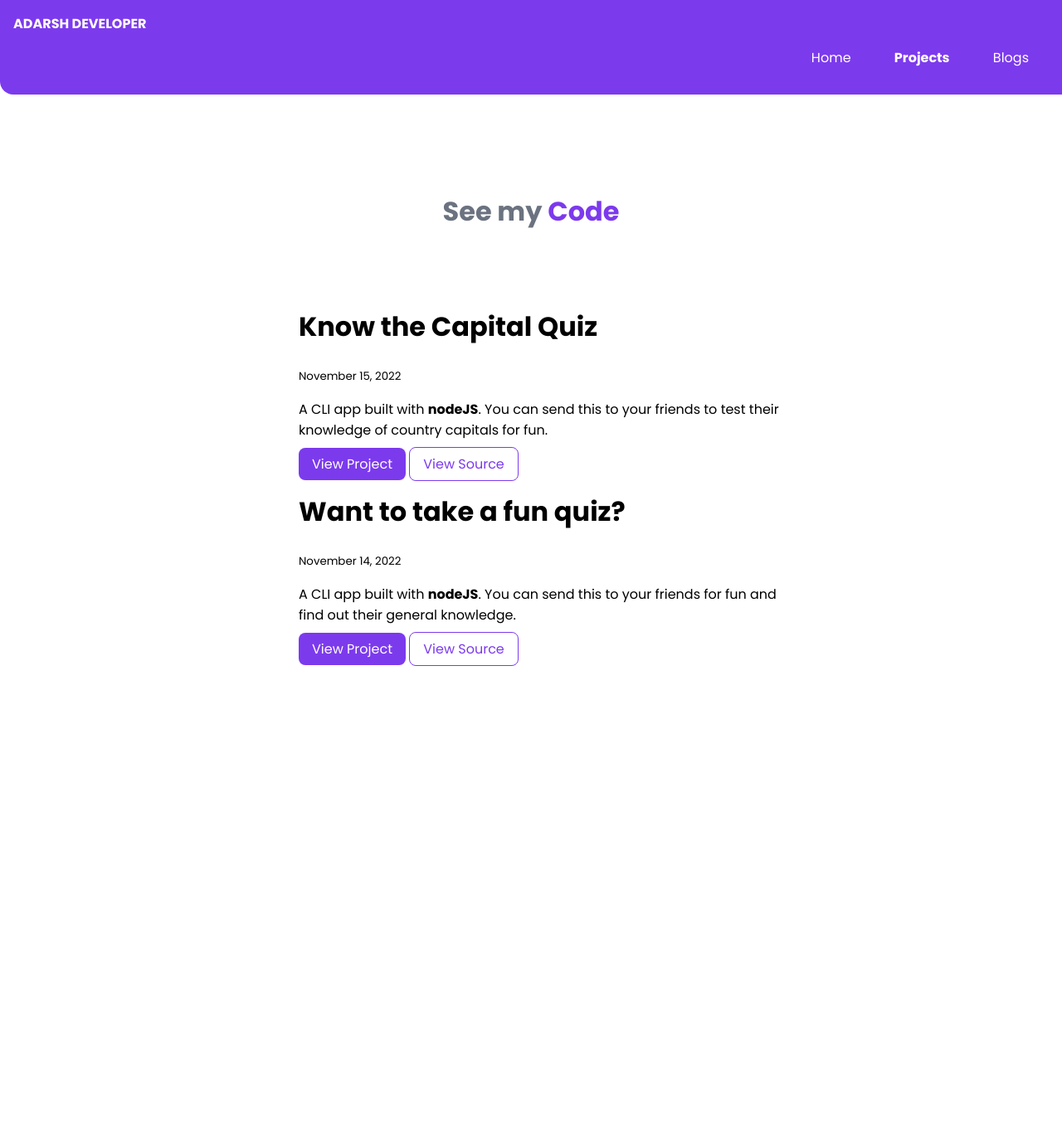
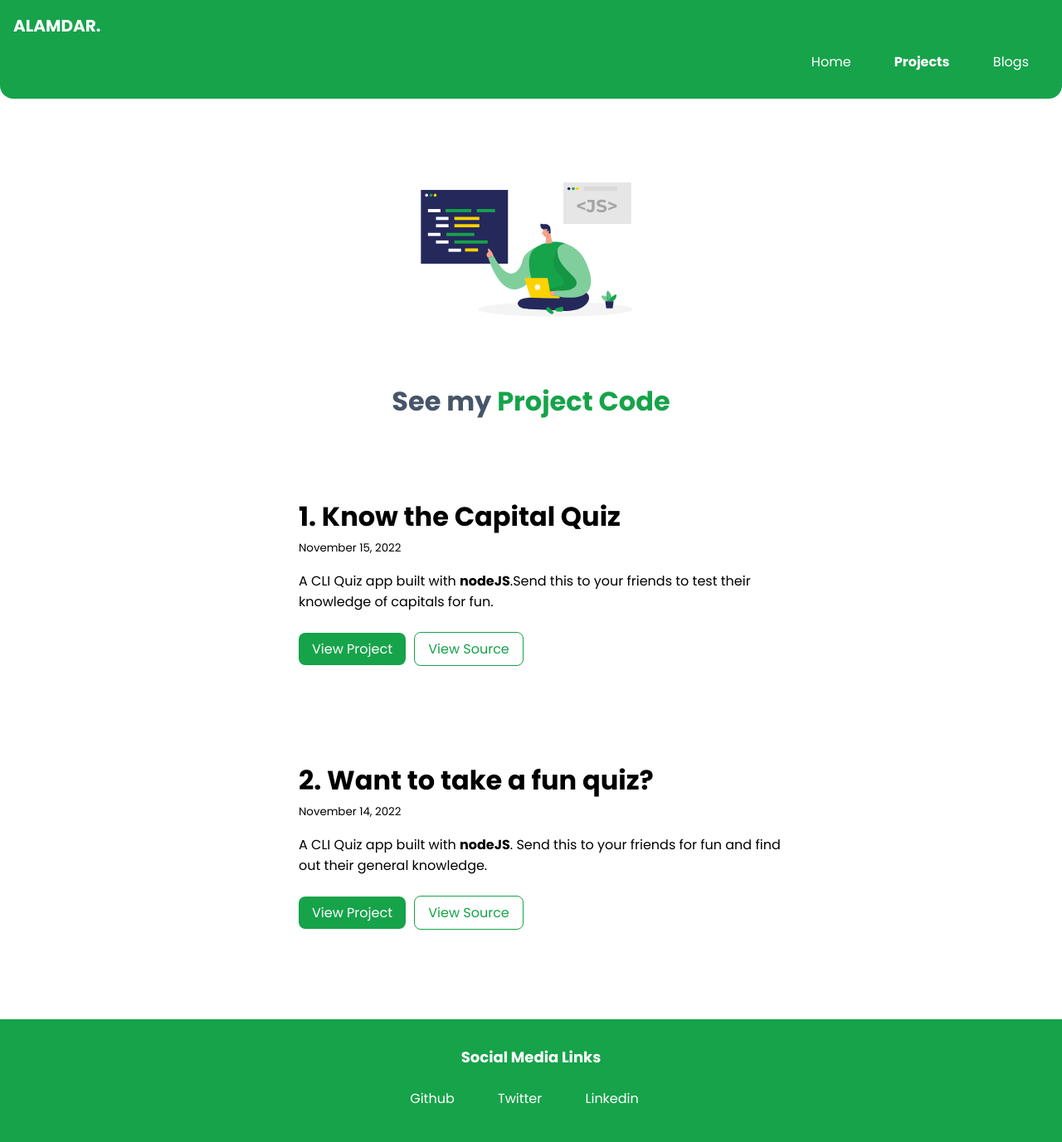
Before and after one commit to alamdar786/Neog-Camp-Mark-Four-and-Five, a plain HTML site: page Projects.html in a window 1280 px wide. Shown: the whole page at 83% size. Before the commit the page ends 811 px from the top, so only its background shows below. Drawn offline with Linux system fonts and the light colour scheme.

Commit message:
new: added projects and blogs section

```diff
--- a/Projects.html
+++ b/Projects.html
@@ -11,7 +11,7 @@
 
     <nav class="navigation container">
 
-        <div class="nav-brand">ADARSH DEVELOPER</div>
+        <div class="nav-brand">ALAMDAR.</div>
 
         <ul class="list-non-bullet nav-pills">
 
@@ -31,35 +31,58 @@
 
     <header class="hero">
 
-        <h1 class="hero-heading">See my <span class="heading-inverted"> Code</span></h1>
+        <img class="hero-img" src="Images/CodeImg.svg" />
+
+        <h1 class="hero-heading">See my <span class="heading-inverted"> Project Code</span></h1>
 
     </header>
 
     <ul class="list-non-bullet">
 
         <li>
-            <div class="container container-center margin-md">
-            <h1>Know the Capital Quiz</h1>
+            <div class="project container-center">
+            <h1>1. Know the Capital Quiz</h1>
             <small>November 15, 2022</small>
-            <p>A CLI app built with <strong>nodeJS</strong>. You can send this to your friends to test their knowledge of country capitals for fun.</p>
+            <p>A CLI Quiz app built with <strong>nodeJS</strong>.Send this to your friends to test their knowledge of capitals for fun.</p>
 
             <a class="link link-primary" href="https://replit.com/@AlamdarAli1/Mark-Two-Assignment-Chalk-1">View Project</a>
             <a class="link link-secondary" href="https://github.com/alamdar786/Neog-Camp-Mark-Two-Capital-Quiz">View Source</a>
+
         </div>
         </li>
 
         <li>
-            <div class="container container-center margin-md">
-            <h1>Want to take a fun quiz?</h1>
+            <div class="project container-center">
+            <h1>2. Want to take a fun quiz?</h1>
             <small>November 14, 2022</small>
-            <p>A CLI app built with <strong>nodeJS</strong>. You can send this to your friends for fun and find out their general knowledge.</p>
+            <p>A CLI Quiz app built with <strong>nodeJS</strong>. Send this to your friends for fun and find out their general knowledge.</p>
 
             <a class="link link-primary" href="https://replit.com/@AlamdarAli1/Mark-One-Assignment-Chalk-1">View Project</a>
             <a class="link link-secondary" href="https://github.com/alamdar786/Neog-Camp-Mark-One-Fun-Quiz">View Source</a>
+
         </div>
         </li>
 
     </ul>
+
+    <footer class="footer">
+
+        <div class="footer-header">Social Media Links</div>
+
+        <ul class="link list-non-bullet">
+
+            <li class="list-item-inline">
+                <a class="link" href="https://github.com/alamdar786">Github</a>
+            </li>
+            <li class="list-item-inline">
+                <a class="link" href="https://twitter.com/Kun_Alamdar">Twitter</a>
+            </li>
+            <li class="list-item-inline">
+                <a class="link" href="https://www.linkedin.com/in/alamdar-ali-55968985/">Linkedin</a>
+            </li>
+        </ul>
+
+    </footer>
 
 
 
--- a/Styles.css
+++ b/Styles.css
@@ -1,8 +1,8 @@
 @import url('https://fonts.googleapis.com/css2?family=Poppins:wght@400;700&display=swap');
 
 :root {
-    --primary-color: #7c3aed;
-    --dark-gray: #6b7280;
+    --primary-color: #16a34a;
+    --dark-gray: #475569;
     --off-white: #f3f4f6;
 }
 
@@ -14,24 +14,25 @@ body {
 }
 
 hr {
+    border: 0px;
     margin: 2rem 0rem;
 }
 
 /** Spaces **/
 
 .margin-md {
-    margin: 2rem;
+    margin-top: 2.5rem;
 }
 
 /** Container **/
 
 .container {
-    padding: 0rem 1rem;
+    padding: 0rem 2rem;
 }
 
 .container-center {
     max-width: 600px;
-    margin: auto;
+    margin: 1rem auto ;
 }
 
 /** Links **/
@@ -77,9 +78,11 @@ hr {
     color: white;
     padding: 1rem;
     border-bottom-left-radius: 1rem;
+    border-bottom-RIGHT-radius: 1rem;
 }
 
 .navigation .nav-brand {
+    font-size: 1.25rem;
     font-weight: bold;
 }
 .navigation .nav-pills {
@@ -98,7 +101,7 @@ hr {
 
 .hero {
     padding: 2rem;
-    padding-top: 5rem;
+    padding-top: 2.5rem;
 }
 
 .hero .hero-img {
@@ -120,16 +123,23 @@ hr {
 /** Sections **/
 
 .section {
-    padding: 2rem;
+    padding: 3rem;
 }
 
 .section h1 {
-    text-align: center;
+    text-align: left;
 }
 
 .ow {
     background-color: var(--off-white);
 }
+
+.section p {
+    padding-bottom: 1rem;
+}
+
+
+
 
 /** footers **/
 
@@ -138,7 +148,6 @@ hr {
     padding: 2rem 1rem;
     text-align: center;
     color: white;
-    border-top-right-radius: 1rem;
 }
 
 .footer .link {
@@ -152,5 +161,43 @@ hr {
 
 .footer ul {
     padding-inline-start: 0px;
+    margin-bottom: 0px;
 
 }
+
+
+/** Projects **/
+
+.project {
+
+    padding-bottom: 100px;
+}
+
+.project h1 {
+    margin-bottom: 0px;
+}
+
+.project p {
+    margin-bottom: 2rem;
+}
+
+.project a {
+    margin-right: 6px;
+}
+
+
+/** Blogs **/
+
+
+.blog {
+
+    padding-bottom: 100px;
+}
+
+.blog h1 {
+    margin-bottom: 0px;
+}
+
+.blog p {
+    margin-bottom: 2rem;
+}
```
Also changed, not shown: Blogs.html (+60 -4 lines), index.html (+10 -11 lines), Images/BlogImg.svg (added), Images/CodeImg.svg (added), Images/HeroImg.svg (added), Images/hero.svg (deleted).
